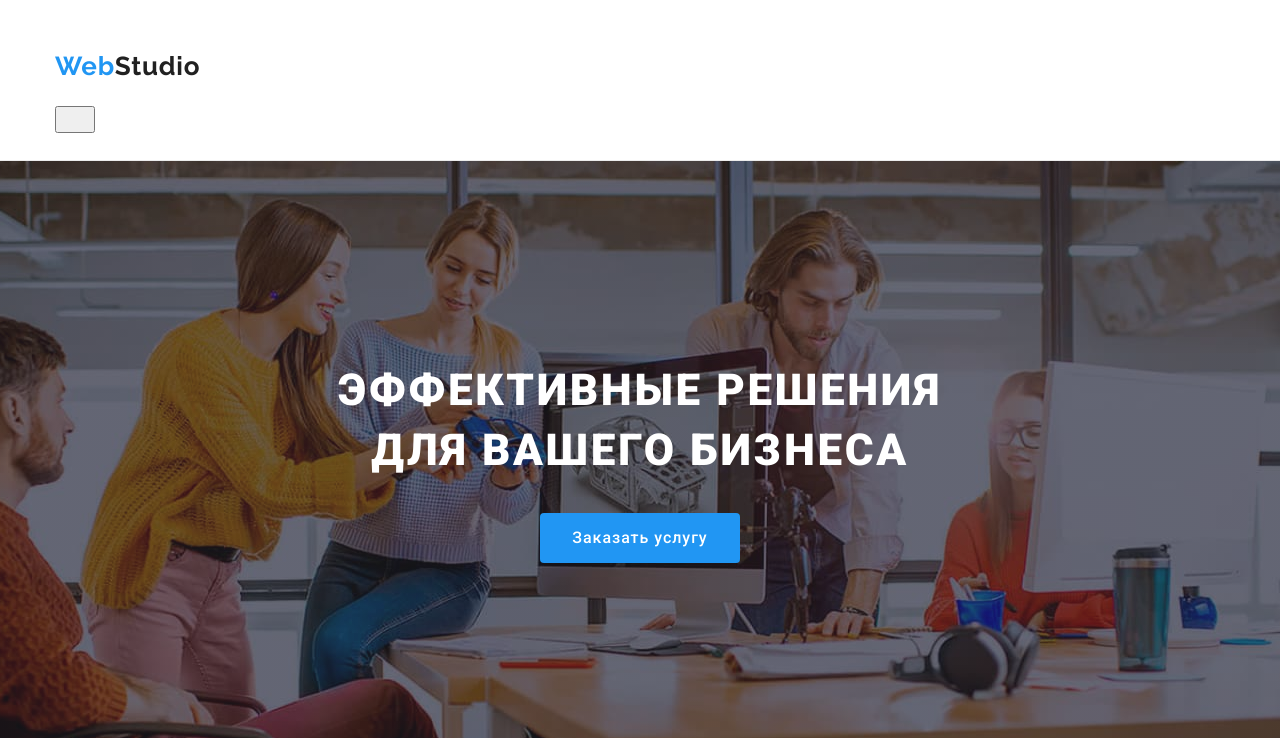
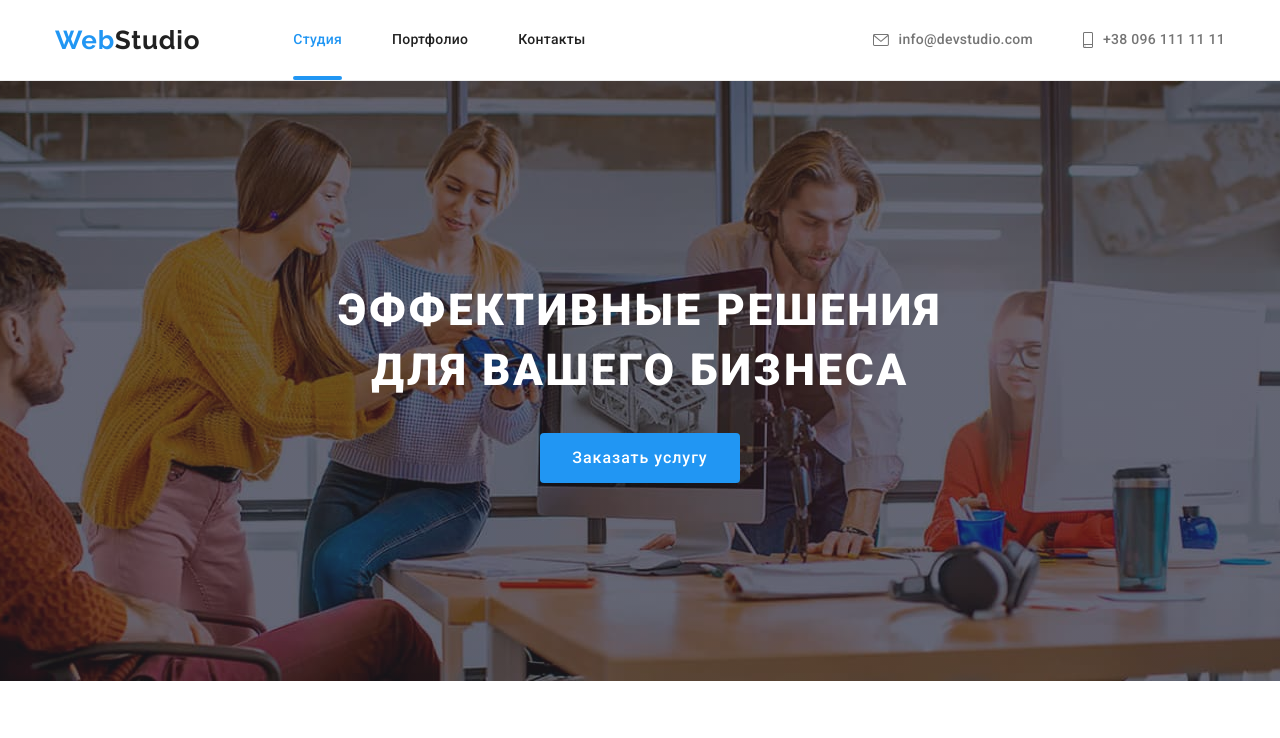
Before and after one commit to YevhenKhariuk/goit-markup-hw-08, a plain HTML site: page index.html in a window 1280 px wide. Shown: the top 738 px of the page. Drawn offline with nearby package versions, Linux system fonts and the light colour scheme.

Commit message:
Header12

```diff
--- a/index.html
+++ b/index.html
@@ -29,7 +29,7 @@
           >
           <button class="mobile-menu button">
             <svg class="mobile-menu__icon-open" width="24" height="16">
-              <use href="./images/icons.svg#icon-menumob"></use>
+              <use href="./img/icons.svg#icon-menumob"></use>
             </svg>
           </button>
         </div>
--- a/sass/layout/_header.scss
+++ b/sass/layout/_header.scss
@@ -1,16 +1,34 @@
 .header {
   border-bottom: 1px solid #ececec;
-  > .container-header {
+}
+
+.container-header {
+  height: 60px;
+  @media screen and (min-width: 768px) {
     display: flex;
+    align-items: center;
+    height: 80px;
   }
 }
 
-.container-header {
-  align-items: center;
+.header-menu.is-hidden {
+  @media screen and (min-width: 768px) {
+    opacity: 1;
+    visibility: visible;
+    pointer-events: all;
+  }
 }
 
-.navigation__list {
+.header-menu {
   display: flex;
+  width: 100%;
+}
+
+.navigation {
+  margin-right: auto;
+  &__list {
+    display: flex;
+  }
 }
 
 .navigation__item:not(:last-child) {
@@ -55,13 +73,15 @@
   line-height: 1.19;
   letter-spacing: 0.03em;
   margin-right: 93px;
-  padding-top: 24px;
-  padding-bottom: 24px;
+  padding: 16px 0;
   display: block;
   transition: color 250ms cubic-bezier(0.4, 0, 0.2, 1);
   &:hover,
   &:focus {
     color: var(--third-color);
+  }
+  @media screen and (min-width: 768px) {
+    padding: 24px 0;
   }
 }
 
@@ -101,3 +121,22 @@
     color: var(--third-color);
   }
 }
+
+.header-mobile {
+  display: flex;
+  justify-content: space-between;
+  align-items: center;
+}
+
+.mobile-menu {
+  display: flex;
+  justify-content: center;
+  align-items: center;
+  width: 40px;
+  height: 40px;
+  border: none;
+  background: rgba(0, 0, 0, 0);
+  @media screen and (min-width: 768px) {
+    display: none;
+  }
+}
```
Also changed, not shown: css/main.css, css/main.min.css, 2 other files.
